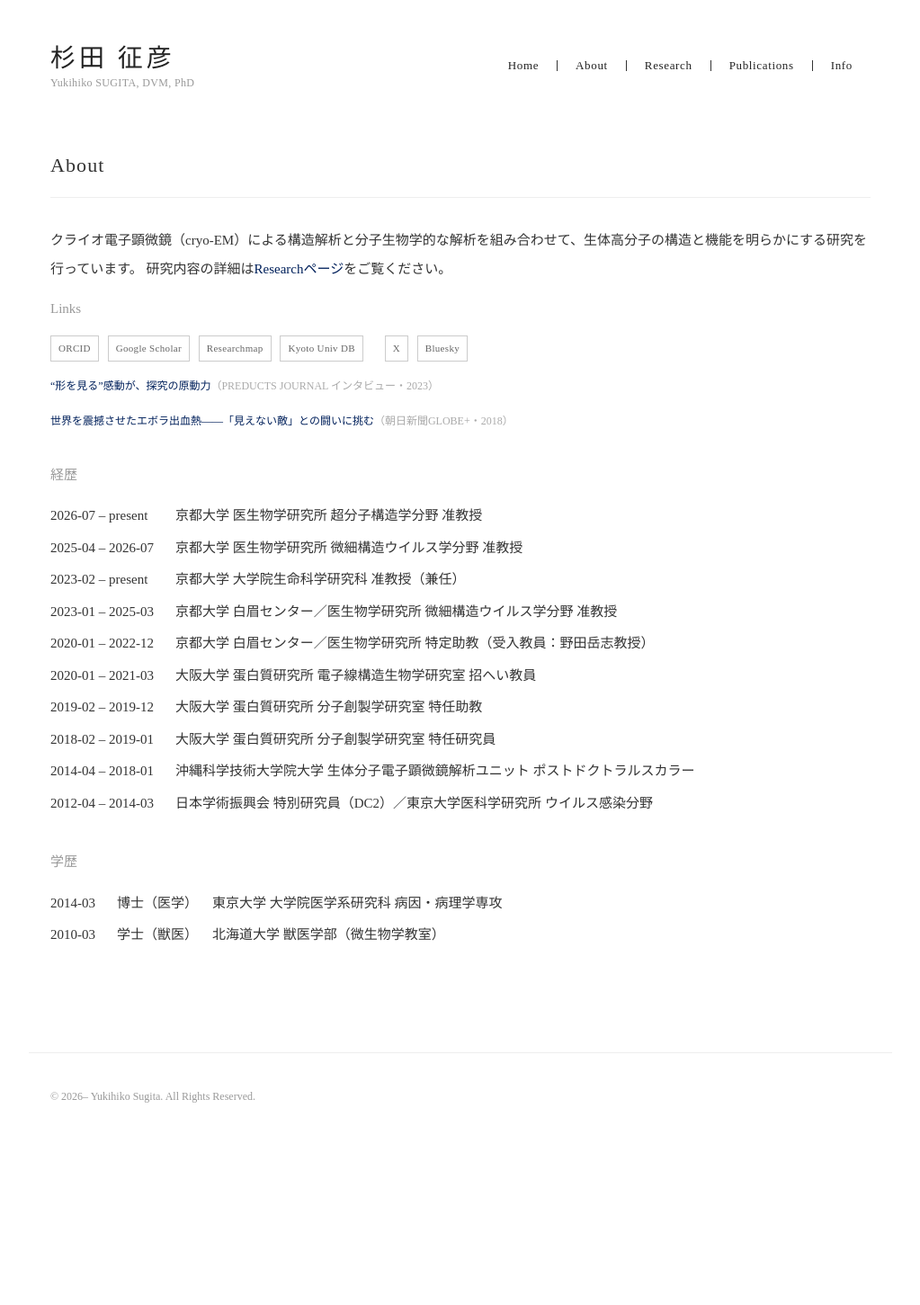
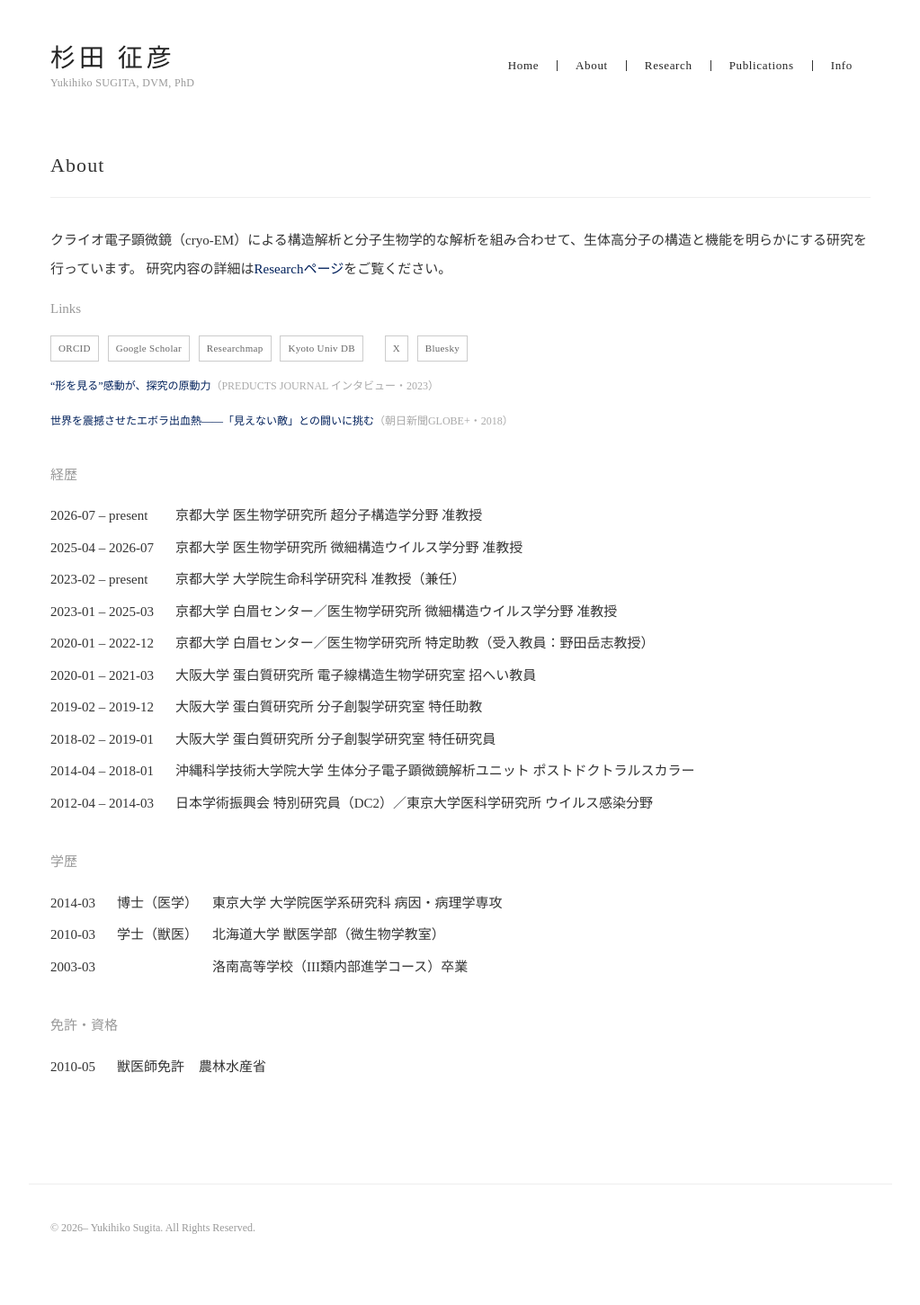
Before and after one commit to yukisugi/yukisugi.github.io, a Jekyll site: the page built from about/index.html, in a window 1280 px wide. Shown: the whole page at 90% size, without its empty margins (128-1151 px from the left). Built offline with Jekyll 4.4.1, drawn with Linux system fonts in a browser that asks for light colours; before the commit the page ends 1304 px from its top, so only the background shows below that.

Commit message:
Add high school and veterinary license to About page
- Add 洛南高等学校 (2003-03) to 学歴
- Add a separate 免許・資格 section for 獣医師免許, since a license
  isn't really "education history"

Co-Authored-By: Claude Sonnet 5 <noreply@anthropic.com>

```diff
--- a/about/index.html
+++ b/about/index.html
@@ -59,6 +59,16 @@ title: About
       {% assign education_ja = education_ja | replace: link.text, linked %}
     {% endfor %}
     <tr><td>{{ education.period | split: "–" | last }}</td><td>{{ education.degree.ja }}</td><td>{{ education_ja }}</td></tr>
+    {% if education.period contains "2004-04" %}
+    <tr><td>2003-03</td><td></td><td><a href="https://www.rakunan-h.ed.jp/" target="_blank" rel="noopener">洛南高等学校</a>（III類内部進学コース）卒業</td></tr>
+    {% endif %}
     {% endfor %}
   </table>
 </div>
+
+<div class="section-group">
+  <h2>免許・資格</h2>
+  <table class="cv-table">
+    <tr><td>2010-05</td><td>獣医師免許</td><td>農林水産省</td></tr>
+  </table>
+</div>
```
